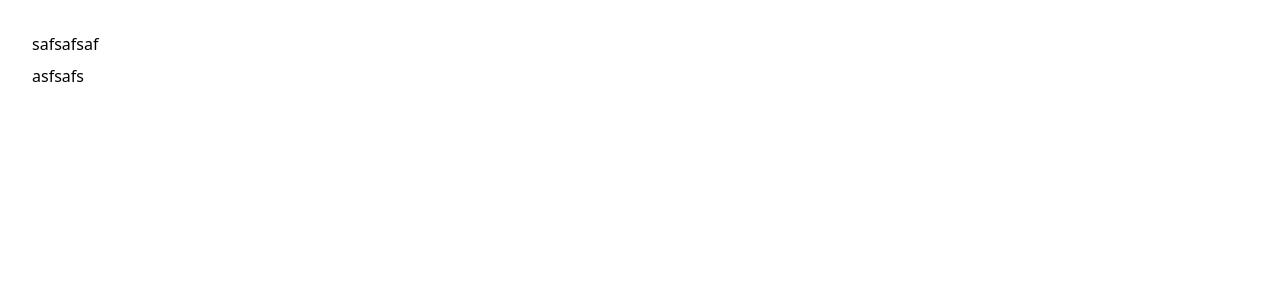
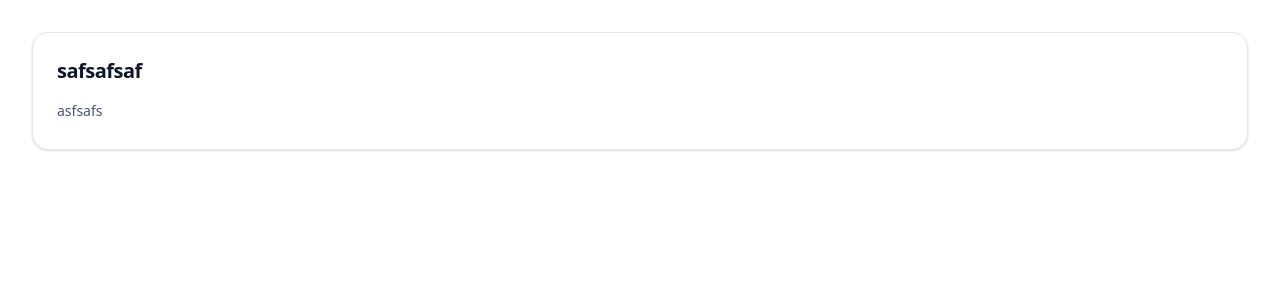
Before and after one commit to khianvictorycalderon/ran-skeleton-dynamic-pagination, a React (Vite) app in the folder frontend/: page / in a window 1280 px wide. Shown: the top 300 px of the page. Built offline with nearby package versions, Linux system fonts and the light colour scheme.

Commit message:
Added skeleton loader

```diff
--- a/frontend/src/components/Card.tsx
+++ b/frontend/src/components/Card.tsx
@@ -1,18 +1,32 @@
 interface CardProps {
-    title: string;
-    description: string;
+  title?: string;
+  description?: string;
 }
 
-const Card = ({
-    title,
-    description
-}: CardProps) => {
+const Card = ({ title, description }: CardProps) => {
   return (
-    <div className="flex flex-col gap-2">
-      <h2>{title}</h2>
-      <p>{description}</p>
+    <div className="rounded-2xl border border-slate-200 bg-white p-6 shadow-sm">
+      {title ? (
+        <h2 className="text-xl font-semibold tracking-tight text-slate-900">
+          {title}
+        </h2>
+      ) : (
+        <div className="h-7 w-2/3 animate-pulse rounded-md bg-slate-200" />
+      )}
+
+      {description ? (
+        <p className="mt-3 text-sm leading-7 text-slate-600">
+          {description}
+        </p>
+      ) : (
+        <div className="mt-3 space-y-2">
+          <div className="h-4 w-full animate-pulse rounded-md bg-slate-200" />
+          <div className="h-4 w-11/12 animate-pulse rounded-md bg-slate-200" />
+          <div className="h-4 w-4/5 animate-pulse rounded-md bg-slate-200" />
+        </div>
+      )}
     </div>
   );
-}
+};
 
 export default Card;
```
